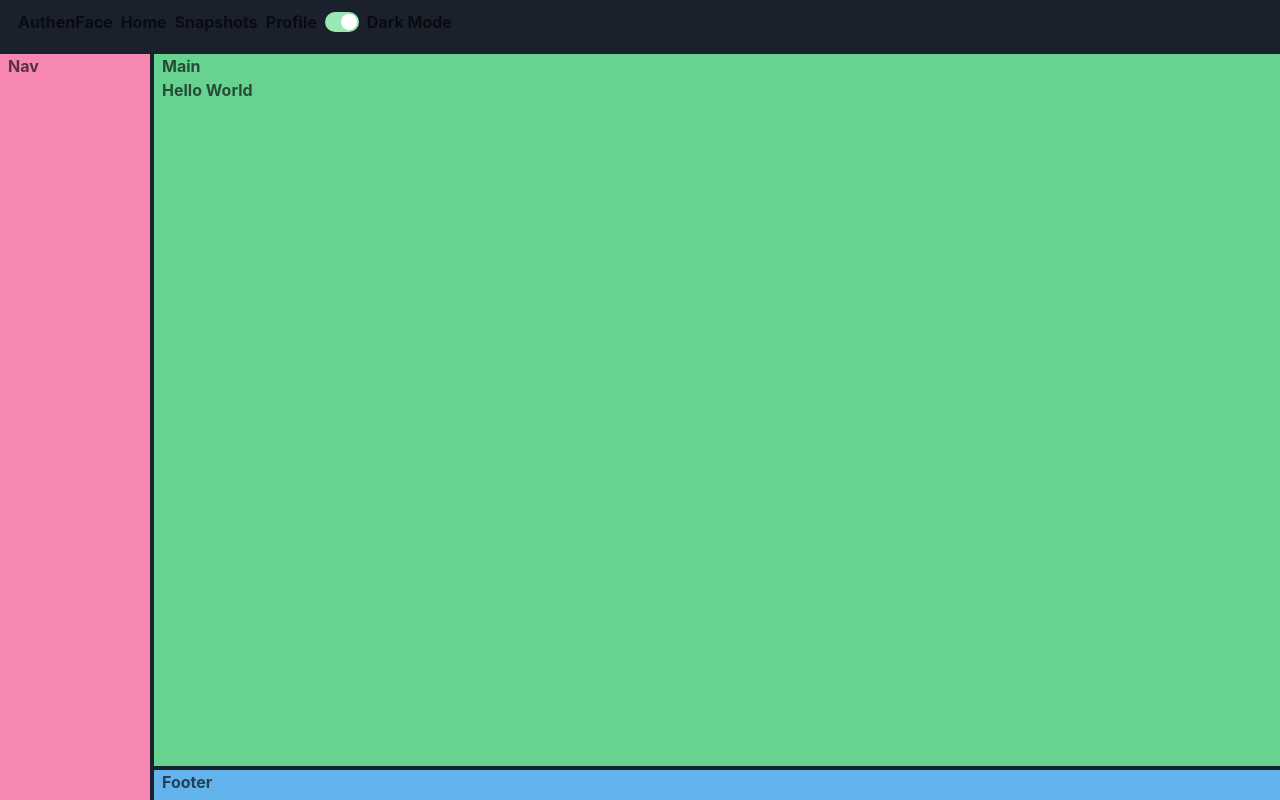
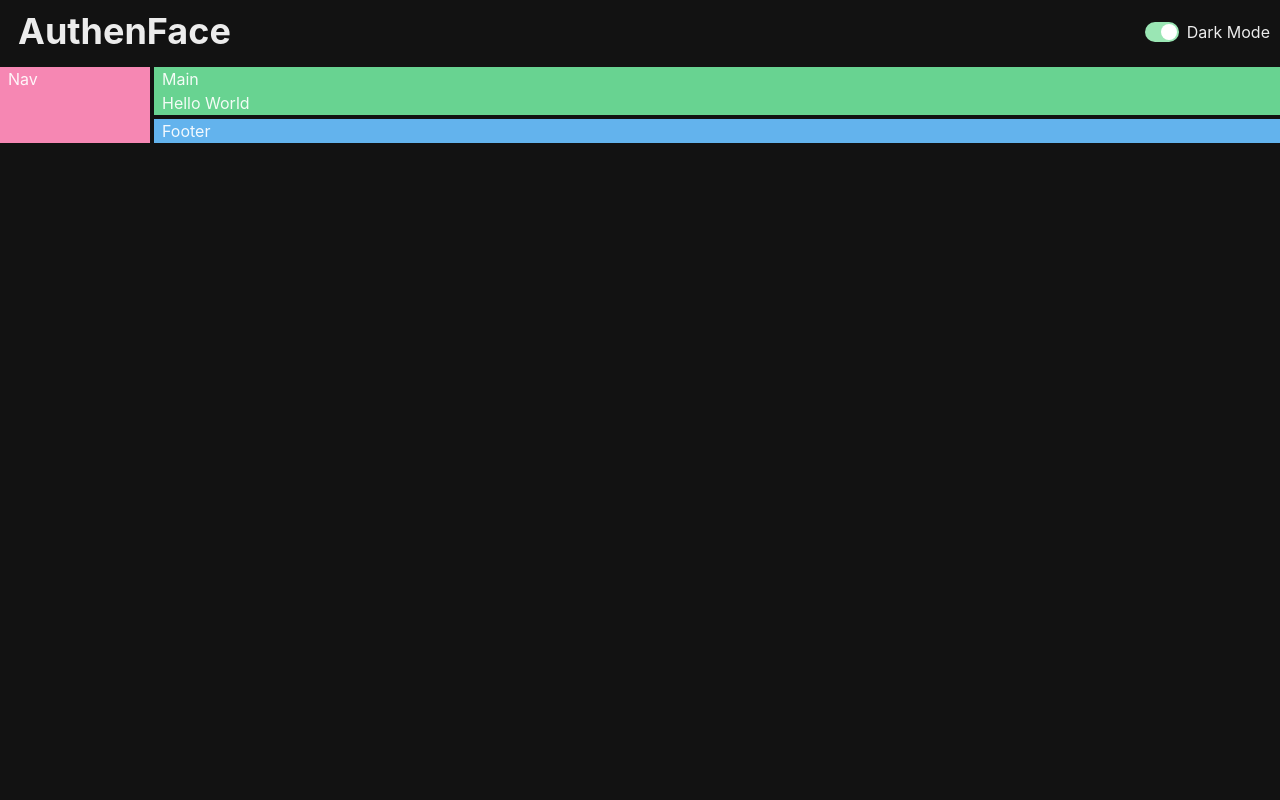
Before and after one commit to Edjery/authenface-frontend, a React (Vite) app: page / in a window 1280 px wide. Built offline with nearby package versions, Linux system fonts and the light colour scheme.

Commit message:
fixed navbar and body

```diff
--- a/src/App.tsx
+++ b/src/App.tsx
@@ -1,16 +1,12 @@
-import { Box, ChakraProvider, Grid, GridItem } from "@chakra-ui/react";
+import { Box, Grid, GridItem } from "@chakra-ui/react";
 import NavBar from "./components/NavBar";
 
 function App() {
   return (
     <Grid
       templateAreas={`"header header" "nav main" "nav footer"`}
-      gridTemplateRows={"50px 1fr 30px"}
       gridTemplateColumns={"150px 1fr"}
-      h="800px"
       gap="1"
-      color="blackAlpha.700"
-      fontWeight="bold"
     >
       <GridItem pl="2" area={"header"}>
         <NavBar />
--- a/src/components/NavBar.tsx
+++ b/src/components/NavBar.tsx
@@ -1,19 +1,10 @@
-import { HStack, Link, Text } from "@chakra-ui/react";
+import { HStack, Heading } from "@chakra-ui/react";
 import ColorModeSwitch from "./ColorModeSwitch";
 
 const NavBar = () => {
   return (
-    <HStack padding="10px">
-      <Text>AuthenFace</Text>
-      <Link>
-        <Text>Home</Text>
-      </Link>
-      <Link>
-        <Text>Snapshots</Text>
-      </Link>
-      <Link>
-        <Text>Profile</Text>
-      </Link>
+    <HStack padding="10px" justifyContent="space-between">
+      <Heading>AuthenFace</Heading>
       <ColorModeSwitch />
     </HStack>
   );
--- a/src/theme.ts
+++ b/src/theme.ts
@@ -4,5 +4,22 @@ const config: ThemeConfig = {
   initialColorMode: "dark",
 };
 
-const theme = extendTheme({ config });
+const theme = extendTheme({
+  config,
+  colors: {
+    gray: {
+      50: "#f9f9f9",
+      100: "#ededed",
+      200: "d3d3d3",
+      300: "#b3b3b3",
+      400: "#a0a0a0",
+      500: "#898989",
+      600: "#6c6c6c",
+      700: "#202020",
+      800: "#121212",
+      900: "#111",
+    },
+  },
+});
+
 export default theme;
```
